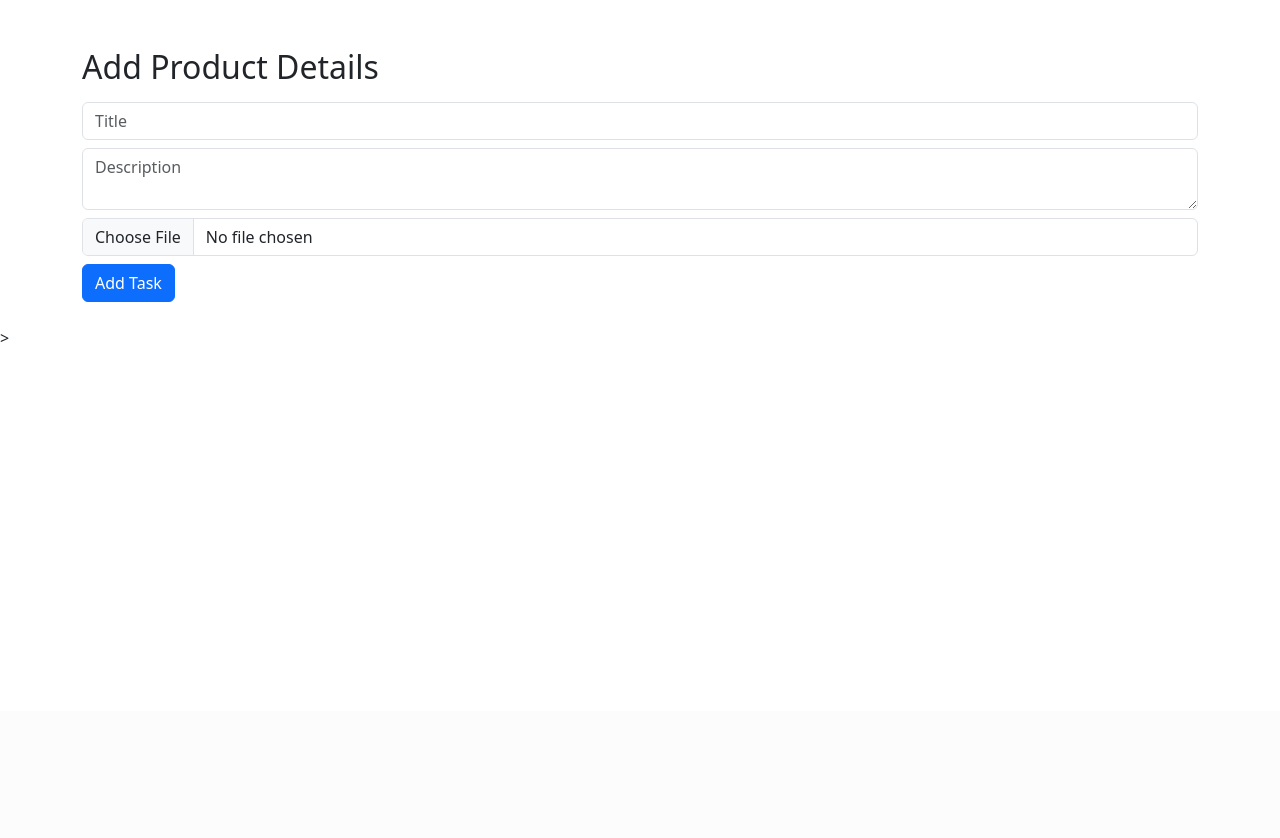
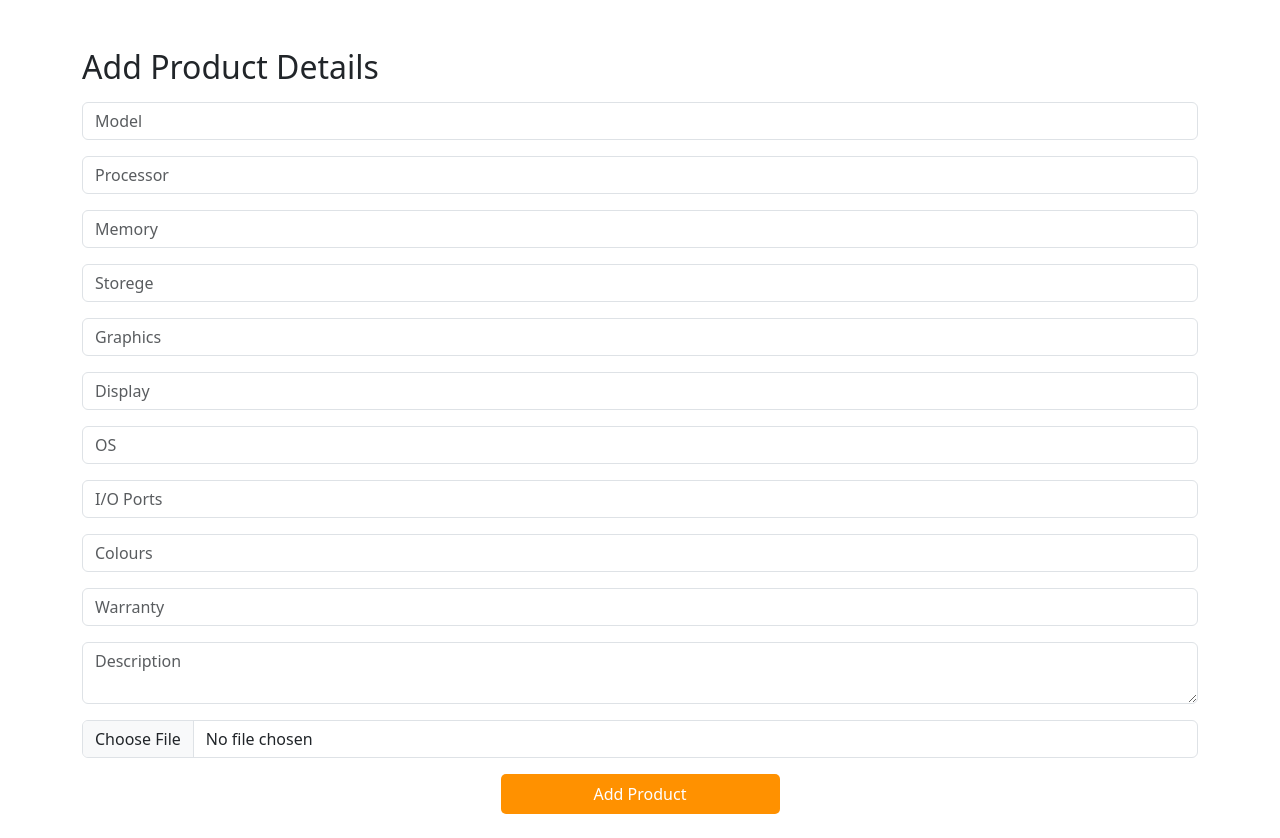
Before and after one commit to HasalaBerugoda/ecom, a PHP site: page /admin.php in a window 1280 px wide. Shown: the part 89-927 px from the top of the page. Before the commit the page ends 431 px from the top, so only its background shows below. Run offline with PHP 8.4, Linux system fonts and the light colour scheme.

Commit message:
add add.php file

```diff
--- a/admin.php
+++ b/admin.php
@@ -12,6 +12,30 @@
     <title>Task Manager</title>
     <link rel="stylesheet" href="style.css">
     <link href="https://cdn.jsdelivr.net/npm/bootstrap@5.3.6/dist/css/bootstrap.min.css" rel="stylesheet" integrity="sha384-4Q6Gf2aSP4eDXB8Miphtr37CMZZQ5oXLH2yaXMJ2w8e2ZtHTl7GptT4jmndRuHDT" crossorigin="anonymous">
+
+    <style>
+        button {
+
+            color: rgb(255, 255, 255);
+            background-color: rgb(255, 145, 0);
+            border: none;
+            border-radius: 5px;
+            width: 25%;
+            height: 40px;
+            font-size: 16px;
+            cursor: pointer;
+            margin-top: 10px;
+            display: block;
+            justify-self: center;
+            align-items: center;
+
+        }
+
+        button:hover {
+            background-color: #1d1d1d;
+        }
+    </style>
+
 </head>
 <body>
 
@@ -37,10 +61,23 @@
 
     <!-- Add Task Form-- -->
     <form action="add.php" method="POST" enctype="multipart/form-data" class="mb-4 mt-3">
-        <input type="text" name="title" class="form-control mb-2" placeholder="Title" required>
-        <textarea name="description" class="form-control mb-2" placeholder="Description" required></textarea>
-        <input type="file" name="image" class="form-control mb-2">
-        <button type="submit" class="btn btn-primary">Add Task</button>
+
+        <input type="text" name="model" class="form-control mb-3" placeholder="Model" required>
+        <input type="text" name="processor" class="form-control mb-3" placeholder="Processor" required>
+        <input type="text" name="memory" class="form-control mb-3" placeholder="Memory" required>
+        <input type="text" name="storege" class="form-control mb-3" placeholder="Storege" required>
+        <input type="text" name="graphics" class="form-control mb-3" placeholder="Graphics" required>
+        <input type="text" name="display" class="form-control mb-3" placeholder="Display" required>
+        <input type="text" name="os" class="form-control mb-3" placeholder="OS" required>
+        <input type="text" name="i/o ports" class="form-control mb-3" placeholder="I/O Ports" required>
+        <input type="text" name="colours" class="form-control mb-3" placeholder="Colours" required>
+        <input type="text" name="warranty" class="form-control mb-3" placeholder="Warranty" required>
+
+        <textarea name="description" class="form-control mb-3" placeholder="Description" required></textarea>
+
+        <input type="file" name="image" class="form-control mb-3 ">
+
+        <button type="submit" >Add Product</button>
     </form>
 
     </div>
@@ -48,6 +85,6 @@
 
 </body>
 
-<script src="https://cdn.jsdelivr.net/npm/bootstrap@5.3.5/dist/js/bootstrap.bundle.min.js" integrity="sha384-k6d4wzSIapyDyv1kpU366/PK5hCdSbCRGRCMv+eplOQJWyd1fbcAu9OCUj5zNLiq" crossorigin="anonymous"></script>>
+<script src="https://cdn.jsdelivr.net/npm/bootstrap@5.3.5/dist/js/bootstrap.bundle.min.js" integrity="sha384-k6d4wzSIapyDyv1kpU366/PK5hCdSbCRGRCMv+eplOQJWyd1fbcAu9OCUj5zNLiq" crossorigin="anonymous"></script>
 
 </html>
```
Also changed, not shown: add.php (added, +39 -0 lines).
